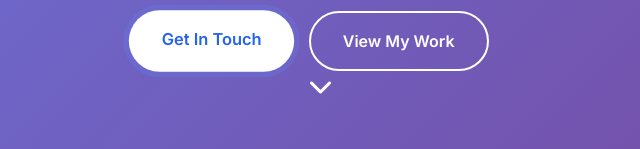
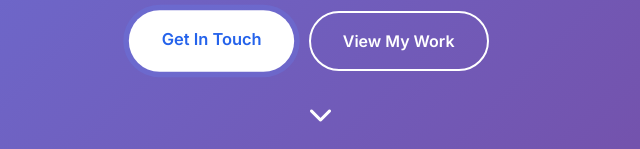
Before and after one commit to AbishekKaluaggala/AbishekKaluaggala.github.io, a plain HTML site: page index.html in a window 1280 px wide. Shown: the part 651-800 px from the top of the page, 330-970 px from the left. Drawn offline with nearby package versions, Linux system fonts and the light colour scheme.

Commit message:
Update index.html

```diff
--- a/index.html
+++ b/index.html
@@ -252,7 +252,7 @@
         </div>
 
         <!-- Scroll Indicator -->
-        <div class="absolute bottom-9 sm:bottom-11 left-1/2 transform -translate-x-1/2 text-white animate-bounce">
+        <div class="absolute bottom-2 sm:bottom-4 left-1/2 transform -translate-x-1/2 text-white animate-bounce">
             <i class="fas fa-chevron-down text-xl sm:text-2xl"></i>
         </div>
     </section>
```
